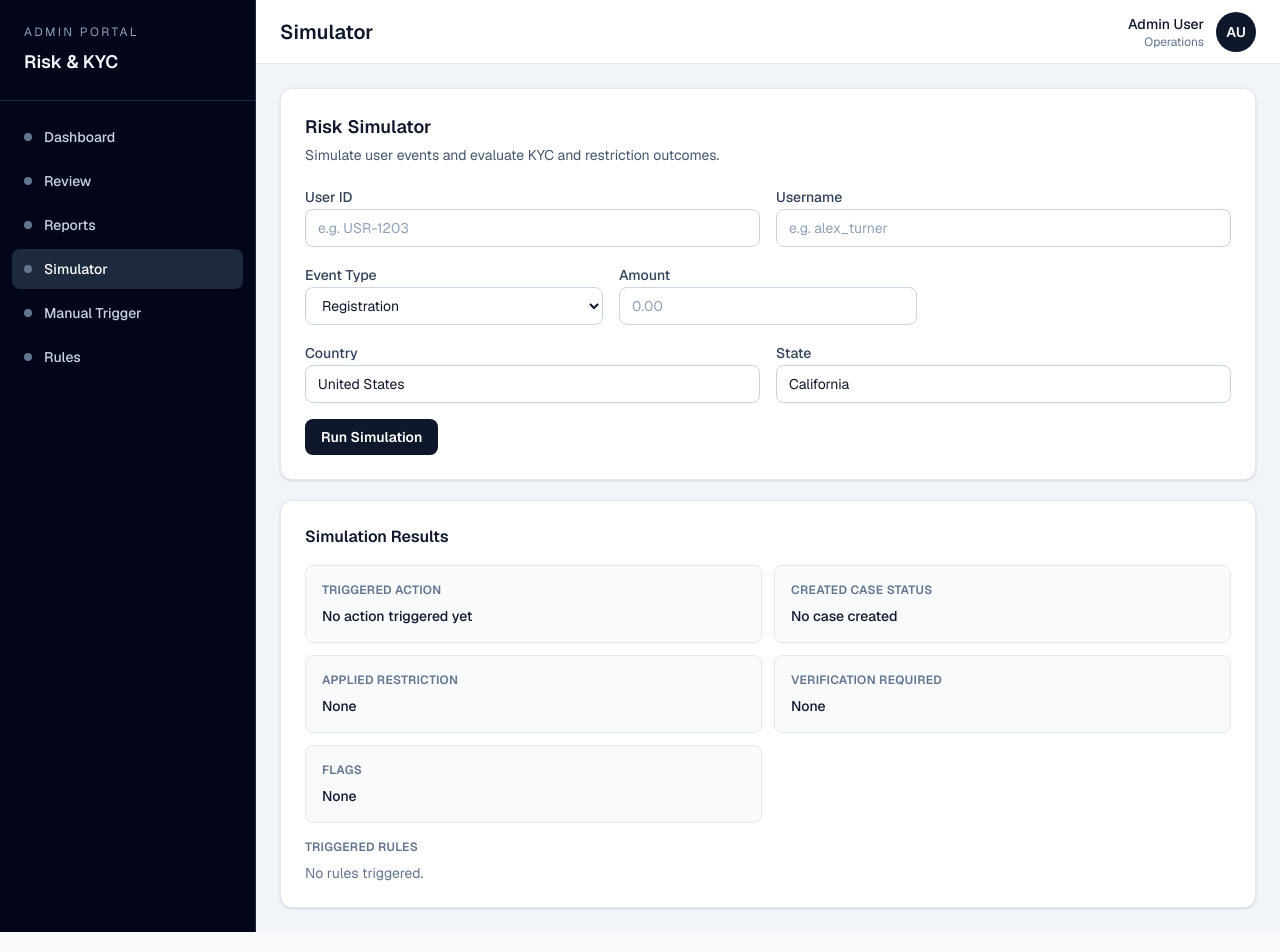
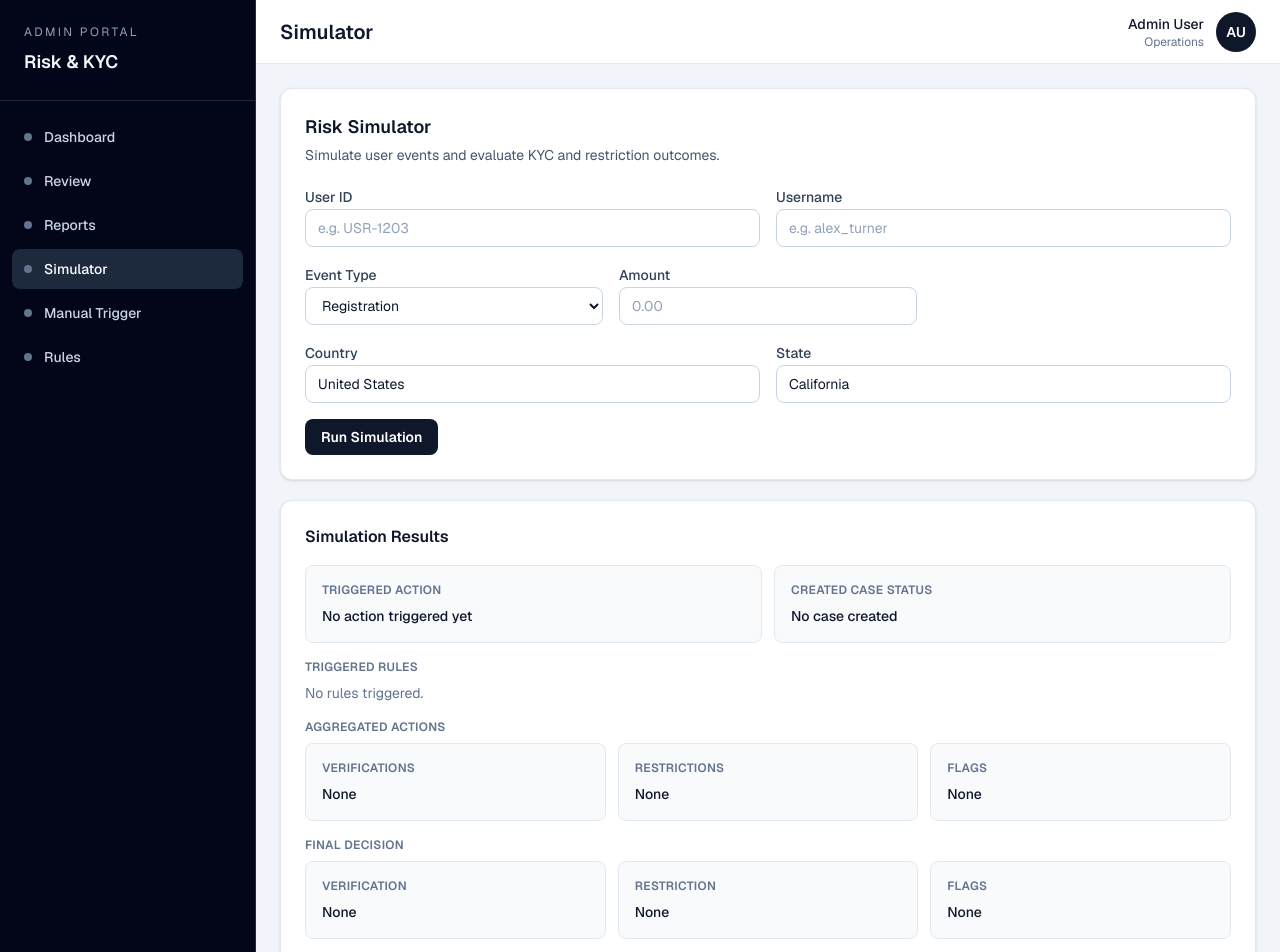
Before and after one commit to ptsportsbookcom-sudo/risk-kyc, a Next.js app: page /simulator in a window 1280 px wide. Shown: the top 952 px of the page. Built offline with nearby package versions, Linux system fonts and the light colour scheme.

Commit message:
implement resolution layer with single final decision

```diff
--- a/app/(admin)/simulator/page.tsx
+++ b/app/(admin)/simulator/page.tsx
@@ -1,27 +1,36 @@
 "use client";
 
 import { FormEvent, useState } from "react";
-import { useKycCases } from "@/app/components/kyc-cases-context";
+import {
+  useKycCases,
+  VerificationType,
+} from "@/app/components/kyc-cases-context";
 import { runRulesEngine } from "@/app/components/rules-engine";
 import { usePlayers } from "@/app/components/players-context";
-import { EventType, useRules } from "@/app/components/rules-context";
+import { EventType, RestrictionType, useRules } from "@/app/components/rules-context";
 
 type SimulationResult = {
   triggeredAction: string;
   triggeredRules: Array<{ id: string; name: string; priority: number }>;
   createdCaseStatus: string;
-  appliedRestriction: string;
-  verificationRequired: string;
-  flags: string;
+  aggregatedVerifications: string;
+  aggregatedRestrictions: string;
+  aggregatedFlags: string;
+  finalVerification: string;
+  finalRestriction: string;
+  finalFlags: string;
 };
 
 const initialResult: SimulationResult = {
   triggeredAction: "No action triggered yet",
   triggeredRules: [],
   createdCaseStatus: "No case created",
-  appliedRestriction: "None",
-  verificationRequired: "None",
-  flags: "None",
+  aggregatedVerifications: "None",
+  aggregatedRestrictions: "None",
+  aggregatedFlags: "None",
+  finalVerification: "None",
+  finalRestriction: "None",
+  finalFlags: "None",
 };
 
 export default function SimulatorPage() {
@@ -78,53 +87,73 @@ export default function SimulatorPage() {
         triggeredAction: "No rule triggered",
         triggeredRules: [],
         createdCaseStatus: "No case created",
-        appliedRestriction: "None",
-        verificationRequired: "None",
-        flags: "None",
+        aggregatedVerifications: "None",
+        aggregatedRestrictions: "None",
+        aggregatedFlags: "None",
+        finalVerification: "None",
+        finalRestriction: "None",
+        finalFlags: "None",
       });
       return;
     }
 
-    let createdCases = 0;
-    engineResult.triggeredRules.forEach((triggeredRule) => {
-      const rule = rules.find((item) => item.id === triggeredRule.id);
-      if (!rule) return;
+    const resolvedVerification = engineResult.finalDecision.verification;
+    const resolvedRestriction = engineResult.finalDecision.restriction;
+    const finalVerifications: VerificationType[] = resolvedVerification
+      ? [resolvedVerification as VerificationType]
+      : [];
+    const finalRestrictions: RestrictionType[] = resolvedRestriction
+      ? [resolvedRestriction as RestrictionType]
+      : [];
 
     const triggerResult = applyTriggerToPlayer({
       id: normalizedUserId,
       username: normalizedUsername,
-        verificationRequired: rule.actions?.verifications ?? rule.verificationRequired,
-        restrictions: rule.actions?.restrictions ?? rule.restrictions,
-        flags: rule.actions?.flags ?? rule.flags,
+      verificationRequired: finalVerifications,
+      restrictions: finalRestrictions,
+      flags: engineResult.finalDecision.flags,
     });
 
-      if (triggerResult.levelChanged || triggerResult.newRestrictionsApplied) {
+    let createdCases = 0;
+    if (
+      finalVerifications.length > 0 ||
+      finalRestrictions.length > 0 ||
+      engineResult.finalDecision.flags.length > 0
+    ) {
       addCase({
         userId: normalizedUserId,
         username: normalizedUsername,
-          verificationRequired: rule.actions?.verifications ?? rule.verificationRequired,
+        verificationRequired: finalVerifications,
         restrictions: triggerResult.appliedRestrictions,
       });
-        createdCases += 1;
+      createdCases = 1;
     }
-    });
 
     setResult({
       triggeredAction: `${engineResult.triggeredRules.length} rule(s) triggered`,
       triggeredRules: engineResult.triggeredRules,
       createdCaseStatus:
         createdCases > 0
-          ? `${createdCases} case(s) created (Pending)`
+          ? "1 case created (Pending)"
           : "No case created",
-      appliedRestriction:
-        engineResult.restrictions.length > 0
-          ? engineResult.restrictions.join(", ")
+      aggregatedVerifications:
+        engineResult.aggregatedActions.verifications.length > 0
+          ? engineResult.aggregatedActions.verifications.join(", ")
           : "None",
-      verificationRequired:
-        engineResult.verificationRequired.length > 0
-          ? engineResult.verificationRequired.join(", ")
+      aggregatedRestrictions:
+        engineResult.aggregatedActions.restrictions.length > 0
+          ? engineResult.aggregatedActions.restrictions.join(", ")
           : "None",
-      flags: engineResult.flags.length > 0 ? engineResult.flags.join(", ") : "None",
+      aggregatedFlags:
+        engineResult.aggregatedActions.flags.length > 0
+          ? engineResult.aggregatedActions.flags.join(", ")
+          : "None",
+      finalVerification: engineResult.finalDecision.verification ?? "None",
+      finalRestriction: engineResult.finalDecision.restriction ?? "None",
+      finalFlags:
+        engineResult.finalDecision.flags.length > 0
+          ? engineResult.finalDecision.flags.join(", ")
+          : "None",
     });
   };
 
@@ -300,12 +329,6 @@ export default function SimulatorPage() {
         <div className="mt-4 grid gap-3 sm:grid-cols-2">
           <ResultItem label="Triggered action" value={result.triggeredAction} />
           <ResultItem label="Created case status" value={result.createdCaseStatus} />
-          <ResultItem label="Applied restriction" value={result.appliedRestriction} />
-          <ResultItem
-            label="Verification required"
-            value={result.verificationRequired}
-          />
-          <ResultItem label="Flags" value={result.flags} />
         </div>
 
         <div className="mt-4">
@@ -327,6 +350,34 @@ export default function SimulatorPage() {
             </div>
           )}
         </div>
+
+        <div className="mt-4">
+          <p className="text-xs font-semibold uppercase tracking-wide text-slate-500">
+            Aggregated Actions
+          </p>
+          <div className="mt-2 grid gap-3 sm:grid-cols-3">
+            <ResultItem
+              label="Verifications"
+              value={result.aggregatedVerifications}
+            />
+            <ResultItem
+              label="Restrictions"
+              value={result.aggregatedRestrictions}
+            />
+            <ResultItem label="Flags" value={result.aggregatedFlags} />
+          </div>
+        </div>
+
+        <div className="mt-4">
+          <p className="text-xs font-semibold uppercase tracking-wide text-slate-500">
+            Final Decision
+          </p>
+          <div className="mt-2 grid gap-3 sm:grid-cols-3">
+            <ResultItem label="Verification" value={result.finalVerification} />
+            <ResultItem label="Restriction" value={result.finalRestriction} />
+            <ResultItem label="Flags" value={result.finalFlags} />
+          </div>
+        </div>
       </section>
     </div>
   );
--- a/app/components/rules-engine.ts
+++ b/app/components/rules-engine.ts
@@ -21,7 +21,44 @@ export type RulesEngineResult = {
   verificationRequired: string[];
   restrictions: string[];
   flags: string[];
+  aggregatedActions: {
+    verifications: string[];
+    restrictions: string[];
+    flags: string[];
+  };
+  finalDecision: {
+    verification: string | null;
+    restriction: string | null;
+    flags: string[];
+    triggeredRules: Array<{ id: string; name: string; priority: number }>;
+    aggregatedActions: {
+      verifications: string[];
+      restrictions: string[];
+      flags: string[];
+    };
+  };
 };
+
+const verificationPriority: Record<string, number> = {
+  ID: 1,
+  Selfie: 2,
+  Proof: 3,
+  "Full KYC": 4,
+};
+
+const restrictionPriority: Record<string, number> = {
+  "Deposit Block": 1,
+  "Withdrawal Block": 2,
+  "Casino Block": 3,
+  "Full Account Block": 4,
+};
+
+function pickHighestPriority(items: string[], priorityMap: Record<string, number>) {
+  if (items.length === 0) return null;
+  return [...items].sort(
+    (left, right) => (priorityMap[right] ?? 0) - (priorityMap[left] ?? 0)
+  )[0];
+}
 
 function evaluateOperator(left: number | string, operator: string, rightRaw: string) {
   if (typeof left === "string") {
@@ -74,15 +111,48 @@ function doesRuleMatch(rule: Rule, playerData: RulesEngineInput["playerData"]) {
     : normalizedConditions.every((condition) => evaluateCondition(condition, playerData));
 }
 
+function getEmptyResult(): RulesEngineResult {
+  return {
+    triggeredRules: [],
+    verificationRequired: [],
+    restrictions: [],
+    flags: [],
+    aggregatedActions: {
+      verifications: [],
+      restrictions: [],
+      flags: [],
+    },
+    finalDecision: {
+      verification: null,
+      restriction: null,
+      flags: [],
+      triggeredRules: [],
+      aggregatedActions: {
+        verifications: [],
+        restrictions: [],
+        flags: [],
+      },
+    },
+  };
+}
+
 export function runRulesEngine({
   eventType,
   playerData,
   rules,
 }: RulesEngineInput): RulesEngineResult {
+  if (!Array.isArray(rules) || rules.length === 0) {
+    return getEmptyResult();
+  }
+
   const eligibleRules = rules
     .filter((rule) => rule.enabled !== false)
     .filter((rule) => rule.eventType === "ANY" || rule.eventType === eventType)
     .sort((left, right) => (left.priority ?? 100) - (right.priority ?? 100));
+
+  if (eligibleRules.length === 0) {
+    return getEmptyResult();
+  }
 
   const verificationSet = new Set<string>();
   const restrictionSet = new Set<string>();
@@ -111,10 +181,32 @@ export function runRulesEngine({
     if (rule.stopProcessing) break;
   }
 
-  return {
-    triggeredRules,
-    verificationRequired: Array.from(verificationSet),
+  const aggregatedActions = {
+    verifications: Array.from(verificationSet),
     restrictions: Array.from(restrictionSet),
     flags: Array.from(flagSet),
   };
+
+  const finalDecision = {
+    verification: pickHighestPriority(
+      aggregatedActions.verifications,
+      verificationPriority
+    ),
+    restriction: pickHighestPriority(
+      aggregatedActions.restrictions,
+      restrictionPriority
+    ),
+    flags: aggregatedActions.flags,
+    triggeredRules,
+    aggregatedActions,
+  };
+
+  return {
+    triggeredRules,
+    verificationRequired: aggregatedActions.verifications,
+    restrictions: aggregatedActions.restrictions,
+    flags: aggregatedActions.flags,
+    aggregatedActions,
+    finalDecision,
+  };
 }
```
Lines whose indentation alone changed are shown as unchanged.
